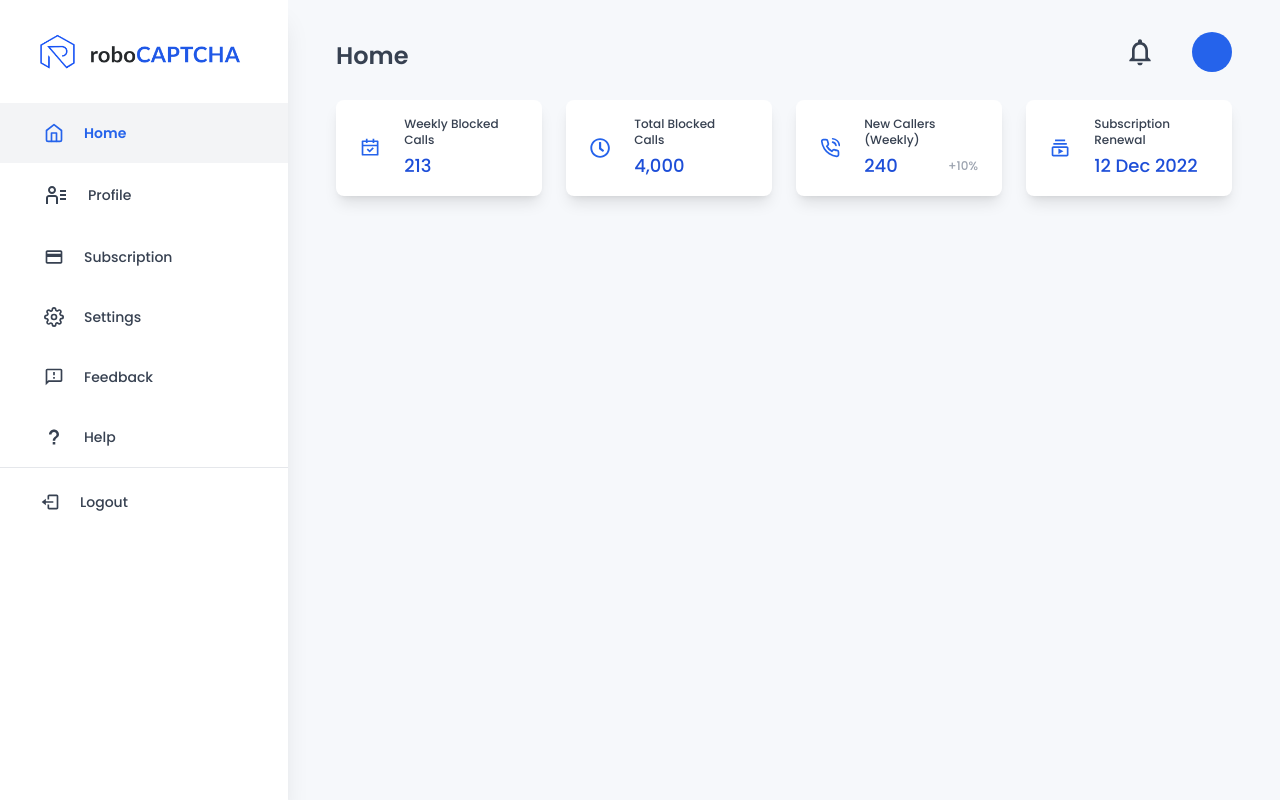
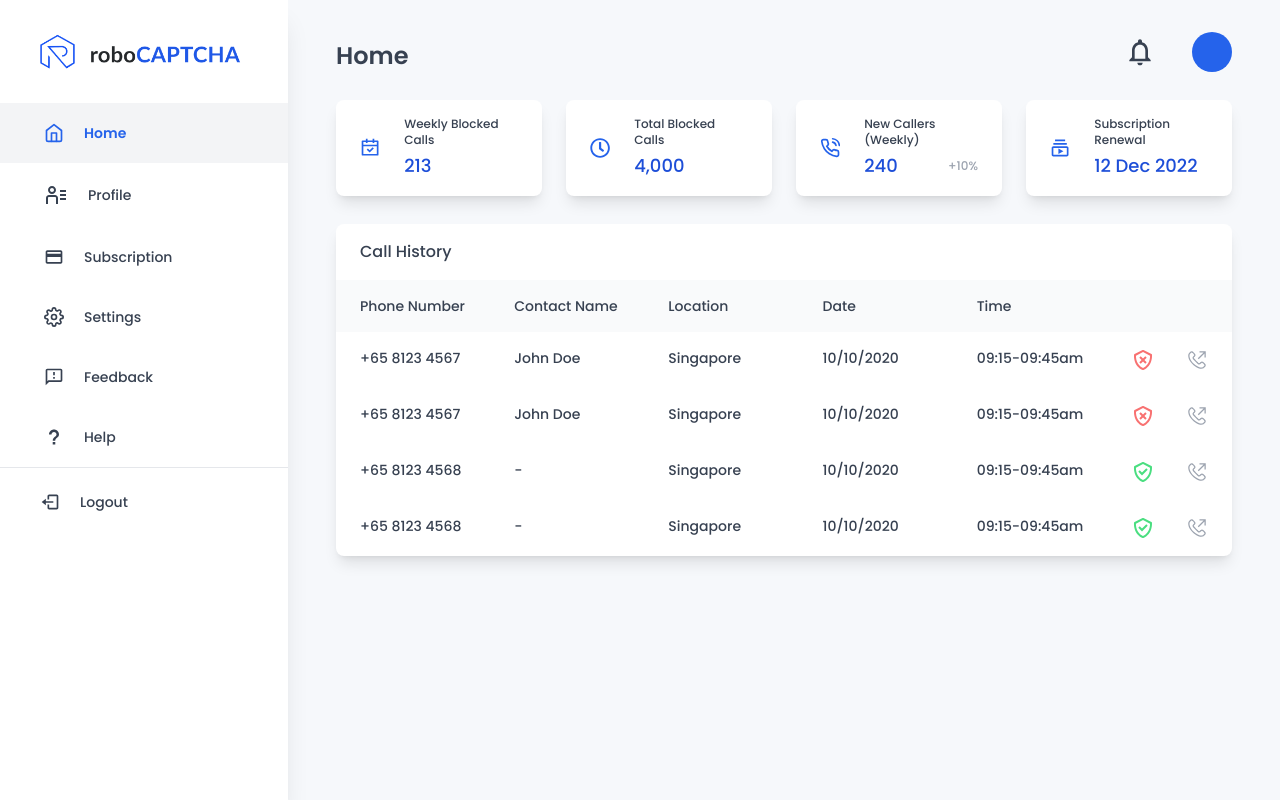
Before and after one commit to phomies/robocaptcha-frontend, a Next.js app: page /home in a window 1280 px wide. Built offline with nearby package versions, Linux system fonts and the light colour scheme.

Commit message:
Add call history component

```diff
--- /dev/null
+++ b/components/home/CallHistoryItem.tsx
@@ -0,0 +1,32 @@
+import { BiCheckShield, BiShieldX } from "react-icons/bi";
+import { VscCallOutgoing } from "react-icons/vsc";
+
+interface Props {
+  phoneNumber: string
+  contactName?: string
+  location: string
+  date: string
+  time: string
+  blocked: boolean
+}
+
+function CallHistoryItem(props: Props) {
+  const { phoneNumber, contactName, location, date, time, blocked } = props;
+  return (
+    <div className="text-sm py-4 px-6 grid grid-cols-11">
+      <h3 className="col-span-2">{phoneNumber}</h3>
+      <h3 className="col-span-2">{contactName || "-"}</h3>
+      <h3 className="col-span-2">{location}</h3>
+      <h3 className="col-span-2">{date}</h3>
+      <h3 className="col-span-2">{time}</h3>
+      <h3 className="flex items-center gap-x-8">
+        {
+          blocked ? <BiCheckShield className="w-6 h-6 text-green-400" /> : <BiShieldX className="w-6 h-6 text-red-400" />
+        }
+        <VscCallOutgoing className="cursor-pointer w-5 h-5 text-gray-400 hover:text-gray-700" />
+      </h3>
+    </div>
+  );
+}
+
+export default CallHistoryItem;
--- a/components/home/HomeItem.tsx
+++ b/components/home/HomeItem.tsx
@@ -26,7 +26,6 @@ function HomeItem(props: Props) {
             </h3>
           }
         </div>
-
       </div>
     </div>
   );
--- a/components/layout/Layout.tsx
+++ b/components/layout/Layout.tsx
@@ -54,14 +54,14 @@ function Layout(props: Props) {
         </div>
       </div>
       <div className="ml-72 bg-background1 w-full">
-        <div className="z-40 sticky top-0 px-12 pt-9 justify-between flex items-center">
+        <div className="bg-background1 z-40 sticky top-0 px-12 pt-9 pb-5 justify-between flex items-center">
           <h1 className="font-poppins-semibold text-secondary text-2xl">{title}</h1>
           <div className="flex items-center gap-x-9 -mt-1 mb-1">
             <MdNotificationsNone className="h-8 w-8 text-gray-700 hover:text-blue-600 cursor-pointer" />
-            <div className="w-10 h-10 bg-blue-600 rounded-full" />
+            <button className="w-10 h-10 bg-blue-600 rounded-full" onClick={() => router.push("/profile")} />
           </div>
         </div>
-        <div className="bg-background2 overflow-y-scroll">{props.children}</div>
+        <div className="-mt-5 bg-background2 overflow-y-scroll">{props.children}</div>
       </div>
     </div>
   );
--- a/pages/feedback.tsx
+++ b/pages/feedback.tsx
@@ -3,7 +3,7 @@ import Layout from "../components/layout/Layout";
 function Feedback() {
   return (
     <Layout>
-      <div className="flex gap-x-4 px-9 py-6">
+      <div className="flex gap-x-4 px-12 py-6">
 
       </div>
     </Layout>
--- a/pages/help.tsx
+++ b/pages/help.tsx
@@ -3,7 +3,7 @@ import Layout from "../components/layout/Layout";
 function Help() {
   return (
     <Layout>
-      <div className="flex gap-x-4 px-9 py-6">
+      <div className="flex gap-x-4 px-12 py-6">
 
       </div>
     </Layout>
--- a/pages/home.tsx
+++ b/pages/home.tsx
@@ -4,6 +4,7 @@ import { RiCalendarCheckLine } from "react-icons/ri";
 import { FaRegClock } from "react-icons/fa";
 import { FiPhoneCall } from "react-icons/fi";
 import { MdOutlineSubscriptions } from "react-icons/md";
+import CallHistoryItem from "../components/home/CallHistoryItem";
 
 function Home() {
   return (
@@ -15,6 +16,20 @@ function Home() {
           <HomeItem title="New Callers (Weekly)" stats="240" increase={10} icon={<FiPhoneCall className="text-blue-600 h-7 w-7" />} />
           <HomeItem title="Subscription Renewal" stats="12 Dec 2022" icon={<MdOutlineSubscriptions className="text-blue-600 h-7 w-7" />} />
         </div>
+        <div className="mt-7 bg-white shadow-lg rounded-lg w-full">
+          <h2 className="py-4 px-6">Call History</h2>
+          <div className="bg-gray-50 text-sm py-4 px-6 grid grid-cols-11">
+            <h3 className="col-span-2">Phone Number</h3>
+            <h3 className="col-span-2">Contact Name</h3>
+            <h3 className="col-span-2">Location</h3>
+            <h3 className="col-span-2">Date</h3>
+            <h3 className="col-span-2">Time</h3>
+          </div>
+          <CallHistoryItem phoneNumber="+65 8123 4567" contactName="John Doe" location="Singapore" date="10/10/2020" time="09:15-09:45am" blocked={false} />
+          <CallHistoryItem phoneNumber="+65 8123 4567" contactName="John Doe" location="Singapore" date="10/10/2020" time="09:15-09:45am" blocked={false} />
+          <CallHistoryItem phoneNumber="+65 8123 4568" location="Singapore" date="10/10/2020" time="09:15-09:45am" blocked={true} />
+          <CallHistoryItem phoneNumber="+65 8123 4568" location="Singapore" date="10/10/2020" time="09:15-09:45am" blocked={true} />
+        </div>
       </div>
     </Layout>
   );
--- a/pages/profile.tsx
+++ b/pages/profile.tsx
@@ -3,8 +3,9 @@ import Layout from "../components/layout/Layout";
 function Profile() {
   return (
     <Layout>
-      <div className="flex gap-x-4 px-9 py-6">
-
+      <div className="flex items-center gap-x-8 px-12 py-7">
+        <div className="w-14 h-14 bg-blue-600 rounded-full" />
+        <h2 className="font-poppins-medium text-xl">Jane Doe</h2>
       </div>
     </Layout>
   );
--- a/pages/settings.tsx
+++ b/pages/settings.tsx
@@ -3,7 +3,7 @@ import Layout from "../components/layout/Layout";
 function Settings() {
   return (
     <Layout>
-      <div className="flex gap-x-4 px-9 py-6">
+      <div className="flex gap-x-4 px-12 py-6">
 
       </div>
     </Layout>
--- a/pages/subscription.tsx
+++ b/pages/subscription.tsx
@@ -3,7 +3,7 @@ import Layout from "../components/layout/Layout";
 function Subscription() {
   return (
     <Layout>
-      <div className="flex gap-x-4 px-9 py-6">
+      <div className="flex gap-x-4 px-12 py-6">
 
       </div>
     </Layout>
```
